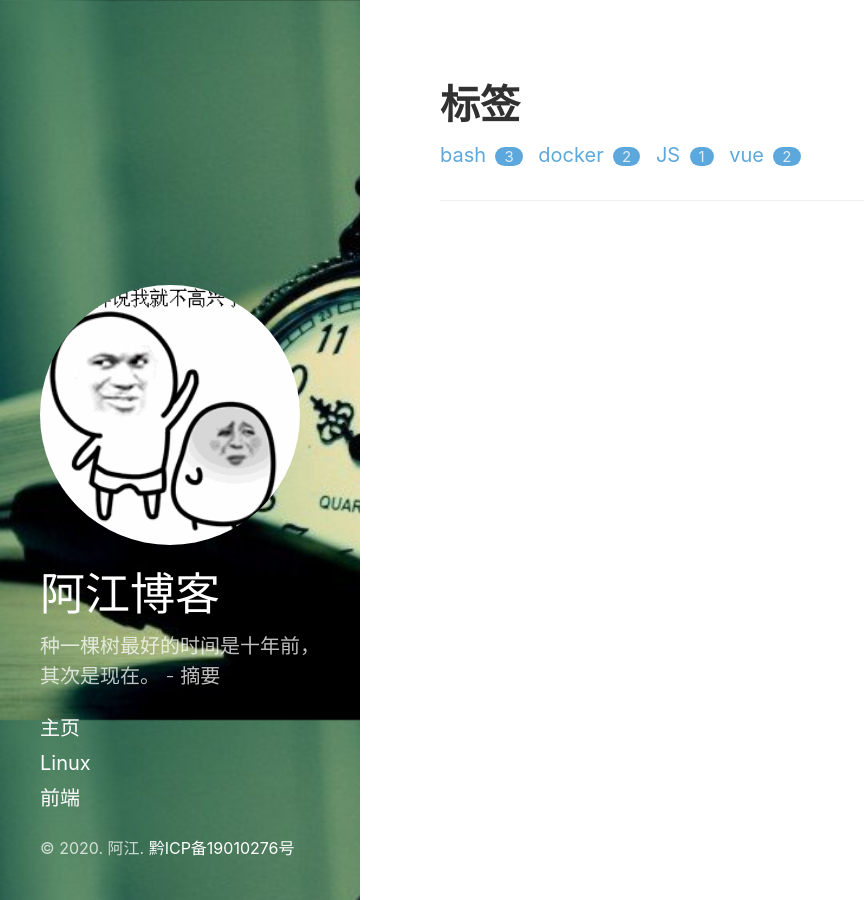
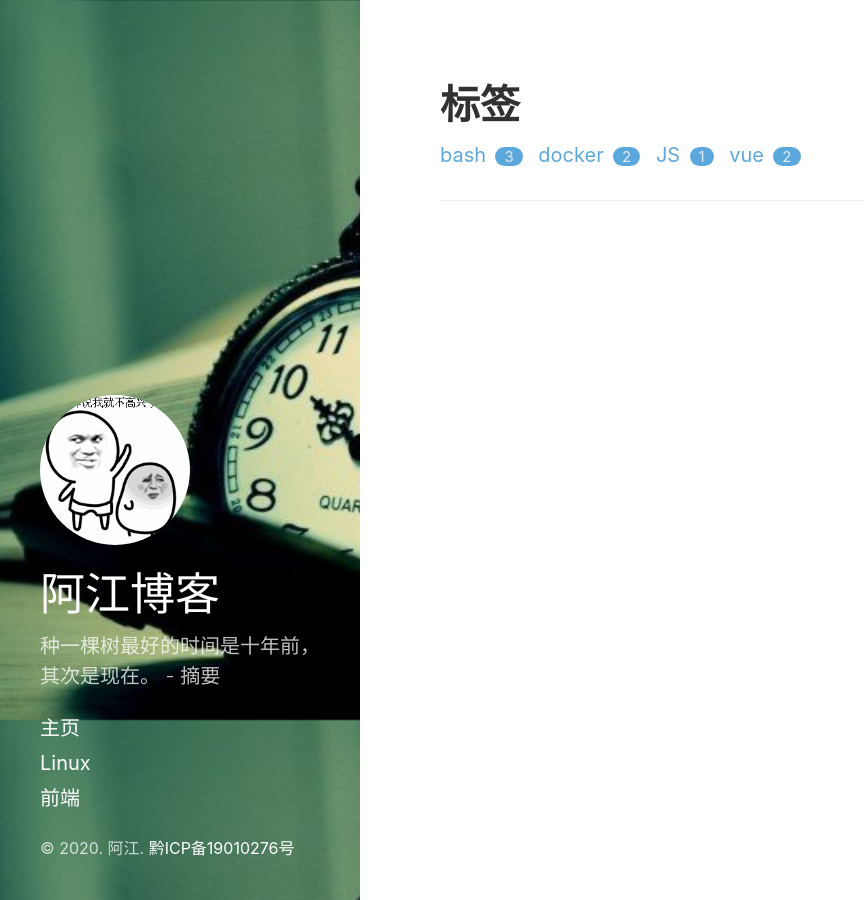
Before and after one commit to bryanluo/bryanluo.github.com, a Jekyll site: the page built from docs/tags.html, in a window 1280 px wide. Shown: the whole page, without its empty margins (0-864 px from the left). Built offline with Jekyll 4.4.1, drawn with Linux system fonts in a browser that asks for light colours.

Commit message:
修正头像位置

```diff
--- a/docs/_includes/sidebar.html
+++ b/docs/_includes/sidebar.html
@@ -1,8 +1,8 @@
 <div id="sidebar">
+
+  <img style="height:150px; border-radius: 50%!important;" alt="bryanluo" src="/assets/img/head.gif">
+
   <header>
-
-    <img style="height:auto; border-radius: 50%!important;" alt="bryanluo" width="260" height="260"
-      src="/assets/img/head.gif">
 
     <{% if page.layout == "index" %}h3{% else %}div{% endif %} class="site-title">
       <a href="{{ "/" | relative_url }}">
```
